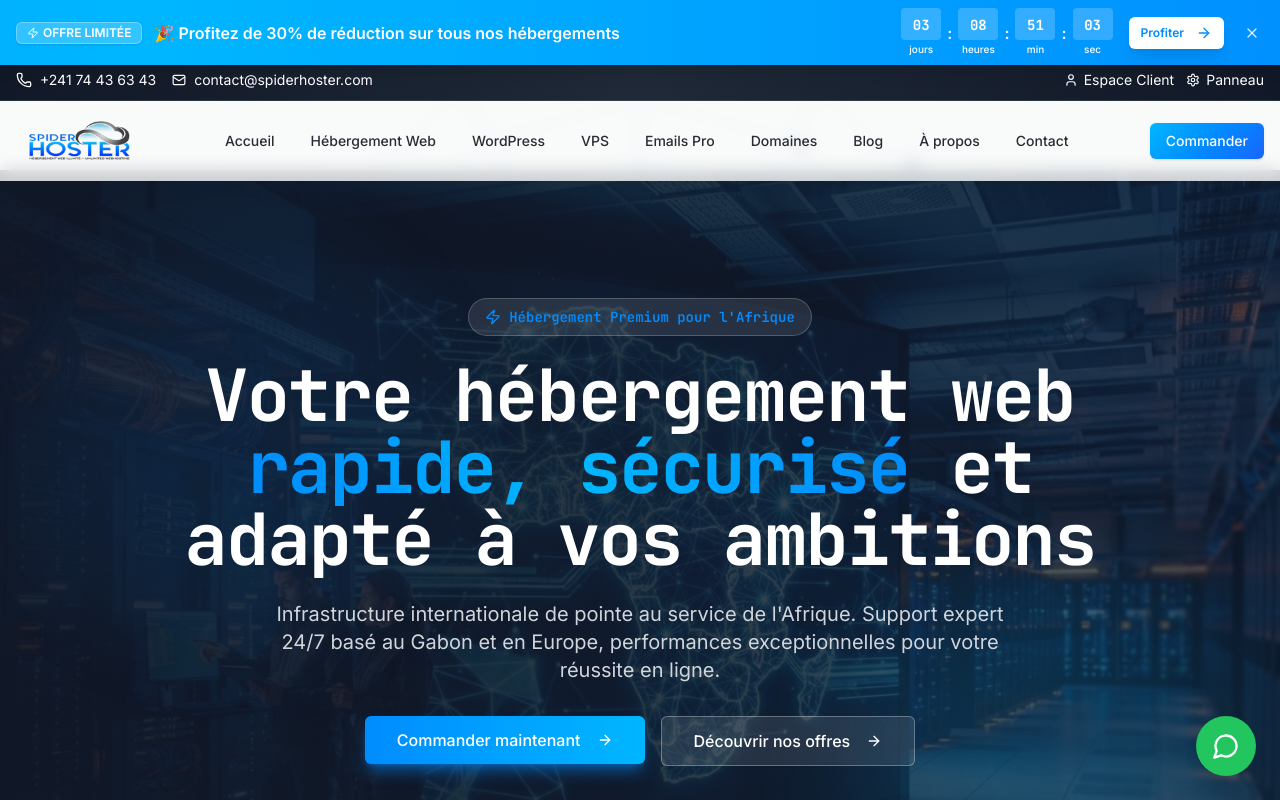
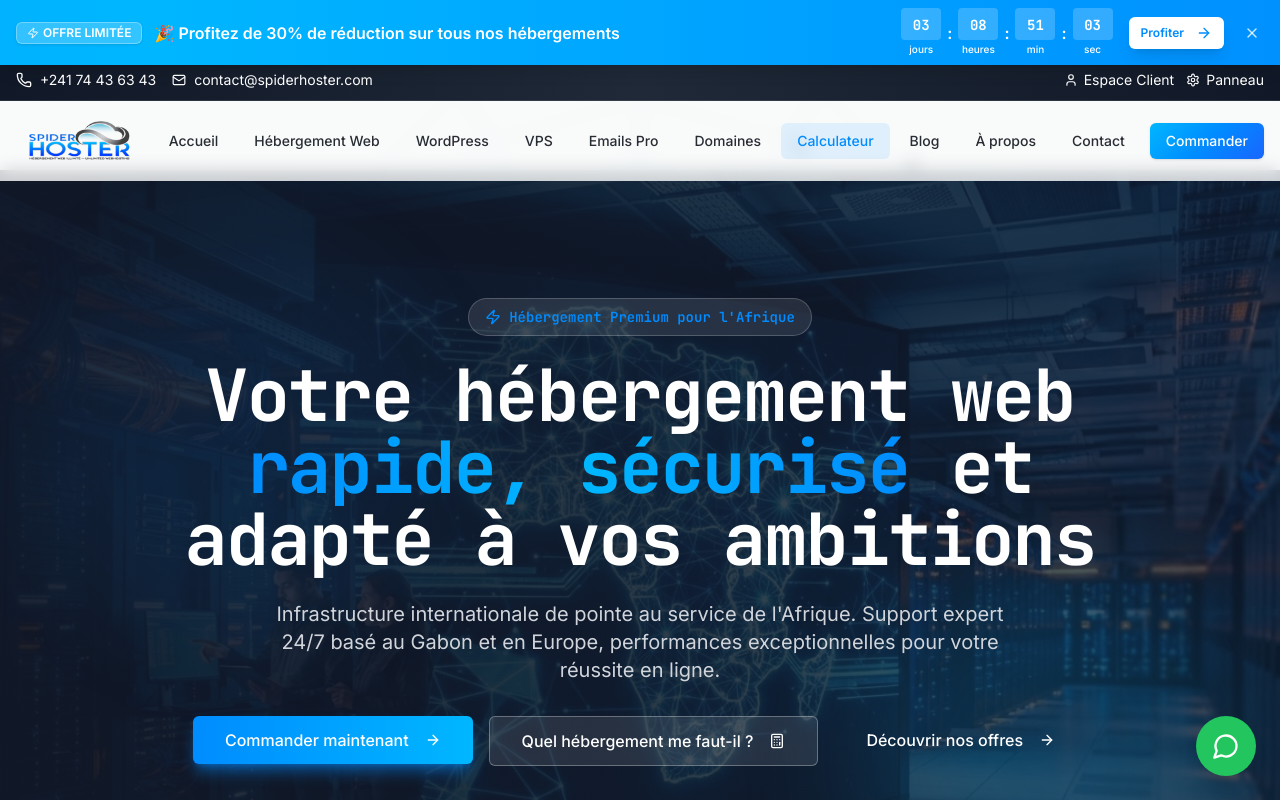
Before and after one commit to brice214/sg-6b163f7e-d25b-45da-95b7-a0681ea5011c-1791216779, a Next.js app: page / in a window 1280 px wide. Shown: the top 800 px of the page. Built offline with nearby package versions, Linux system fonts and the light colour scheme.

Commit message:
feat(ui): add navigation links to calculator

```diff
--- a/src/components/Header.tsx
+++ b/src/components/Header.tsx
@@ -79,6 +79,9 @@ export function Header() {
             <Link href="/domaines" className="px-4 py-2 text-sm font-medium text-foreground hover:text-primary transition-colors rounded-md hover:bg-muted/50">
               Domaines
             </Link>
+            <Link href="/calculateur" className="px-4 py-2 text-sm font-medium text-primary bg-primary/10 hover:bg-primary/20 transition-colors rounded-md">
+              Calculateur
+            </Link>
             <Link href="/blog" className="px-4 py-2 text-sm font-medium text-foreground hover:text-primary transition-colors rounded-md hover:bg-muted/50">
               Blog
             </Link>
@@ -129,6 +132,9 @@ export function Header() {
             <Link href="/domaines" className="px-4 py-3 text-sm font-medium text-foreground hover:bg-muted rounded-md transition-colors" onClick={() => setMobileMenuOpen(false)}>
               Domaines
             </Link>
+            <Link href="/calculateur" className="px-4 py-3 text-sm font-medium text-primary bg-primary/10 hover:bg-primary/20 rounded-md transition-colors" onClick={() => setMobileMenuOpen(false)}>
+              Calculateur
+            </Link>
             <Link href="/blog" className="px-4 py-3 text-sm font-medium text-foreground hover:bg-muted rounded-md transition-colors" onClick={() => setMobileMenuOpen(false)}>
               Blog
             </Link>
--- a/src/components/Hero.tsx
+++ b/src/components/Hero.tsx
@@ -1,5 +1,6 @@
 import Image from "next/image";
-import { ArrowRight, Zap, Shield, Clock } from "lucide-react";
+import Link from "next/link";
+import { ArrowRight, Zap, Shield, Clock, Calculator } from "lucide-react";
 import { Button } from "@/components/ui/button";
 
 export function Hero() {
@@ -60,6 +61,18 @@ export function Hero() {
                 size="lg"
                 variant="outline"
                 className="group bg-white/10 hover:bg-white/20 text-white border-white/30 hover:border-white/50 text-base px-8 py-6 backdrop-blur-md"
+              >
+                <Link href="/calculateur">
+                  Quel hébergement me faut-il ?
+                  <Calculator className="ml-2 h-5 w-5 group-hover:scale-110 transition-transform" />
+                </Link>
+              </Button>
+
+              <Button
+                asChild
+                size="lg"
+                variant="ghost"
+                className="group text-white hover:bg-white/10 text-base px-8 py-6 backdrop-blur-md"
               >
                 <a href="#services">
                   Découvrir nos offres
```
